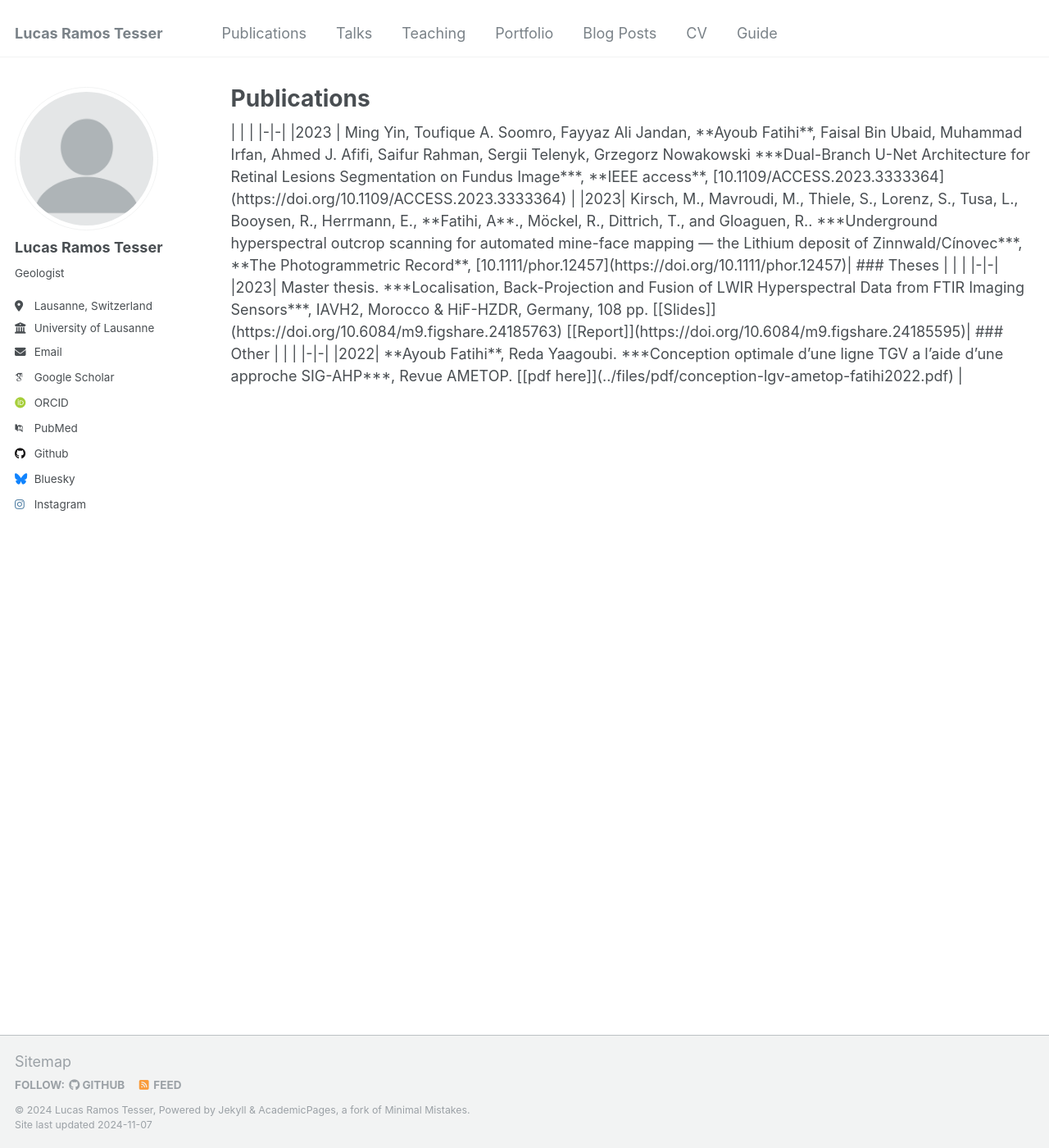
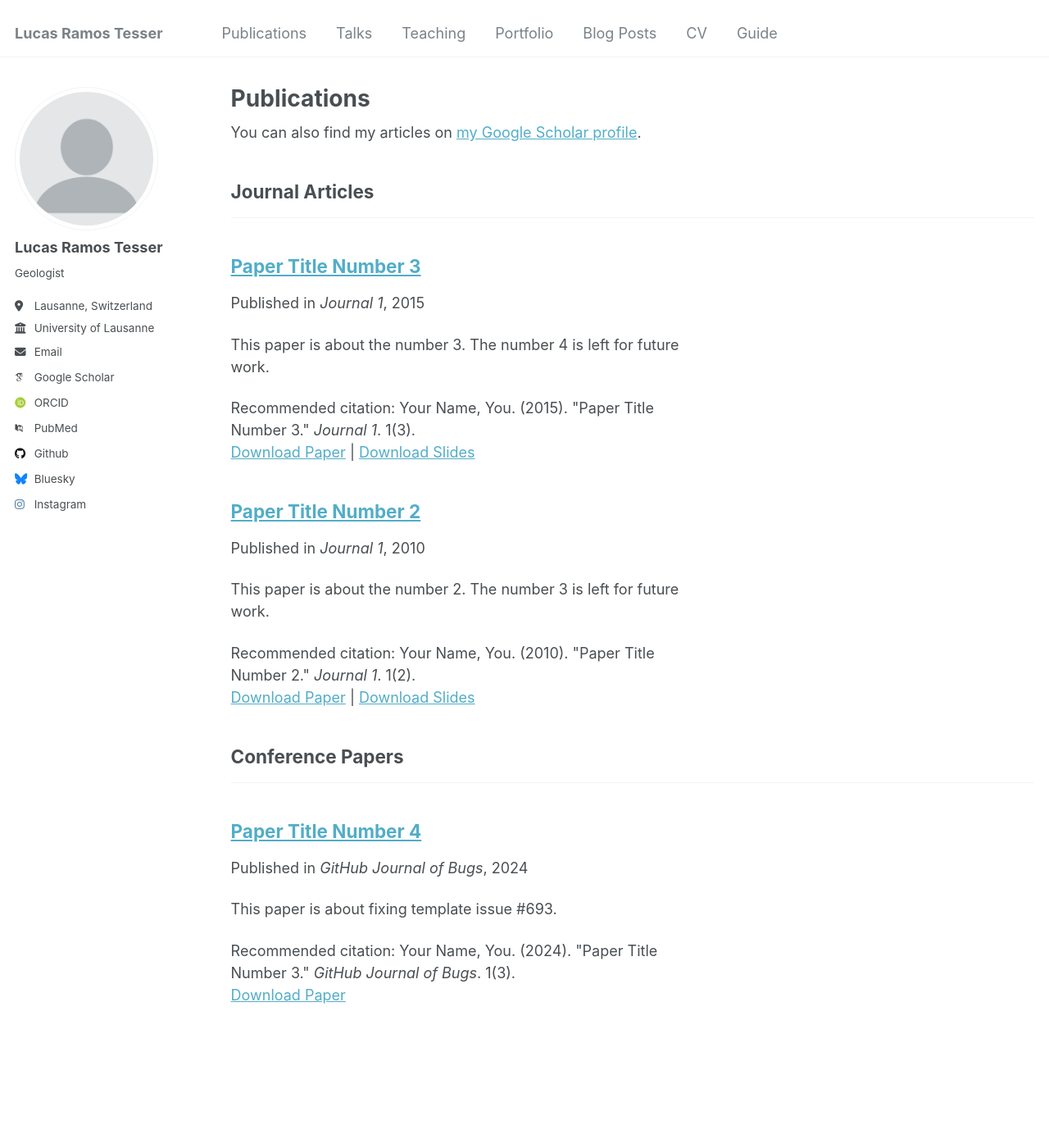
Before and after one commit to ltessergeo/ltesser, a Jekyll site: the page built from _pages/publications.html, in a window 1280 px wide and 1400 px high. Shown: the whole window at 82% size. Built offline with Jekyll 4.4.1, drawn with Linux system fonts in a browser that asks for light colours; some web fonts are replaced.

Commit message:
Update publications.html

```diff
--- a/_pages/publications.html
+++ b/_pages/publications.html
@@ -5,19 +5,29 @@
 author_profile: true
 ---
 
-| | |
-|-|-|
-|2023 | Ming Yin, Toufique A. Soomro, Fayyaz Ali Jandan, **Ayoub Fatihi**, Faisal Bin Ubaid, Muhammad Irfan, Ahmed J. Afifi, Saifur Rahman, Sergii Telenyk, Grzegorz Nowakowski ***Dual-Branch U-Net Architecture for Retinal Lesions Segmentation on Fundus Image***, **IEEE access**, [10.1109/ACCESS.2023.3333364](https://doi.org/10.1109/ACCESS.2023.3333364) |
-|2023| Kirsch, M., Mavroudi, M., Thiele, S., Lorenz, S., Tusa, L., Booysen, R., Herrmann, E., **Fatihi, A**., Möckel, R., Dittrich, T., and Gloaguen, R.. ***Underground hyperspectral outcrop scanning for automated mine-face mapping — the Lithium deposit of Zinnwald/Cínovec***, **The Photogrammetric Record**, [10.1111/phor.12457](https://doi.org/10.1111/phor.12457)|
+{% if site.author.googlescholar %}
+  <div class="wordwrap">You can also find my articles on <a href="{{site.author.googlescholar}}">my Google Scholar profile</a>.</div>
+{% endif %}
 
-### Theses
+{% include base_path %}
 
-| | |
-|-|-|
-|2023| Master thesis. ***Localisation, Back-Projection and Fusion of LWIR Hyperspectral Data from FTIR Imaging Sensors***, IAVH2, Morocco & HiF-HZDR, Germany, 108 pp. [[Slides]](https://doi.org/10.6084/m9.figshare.24185763) [[Report]](https://doi.org/10.6084/m9.figshare.24185595)|
-
-### Other
-
-| | |
-|-|-|
-|2022| **Ayoub Fatihi**, Reda Yaagoubi. ***Conception optimale d’une ligne TGV a l’aide d’une approche SIG-AHP***, Revue AMETOP. [[pdf here]](../files/pdf/conception-lgv-ametop-fatihi2022.pdf) |
+<!-- New style rendering if publication categories are defined -->
+{% if site.publication_category %}
+  {% for category in site.publication_category  %}
+    {% assign title_shown = false %}
+    {% for post in site.publications reversed %}
+      {% if post.category != category[0] %}
+        {% continue %}
+      {% endif %}
+      {% unless title_shown %}
+        <h2>{{ category[1].title }}</h2><hr />
+        {% assign title_shown = true %}
+      {% endunless %}
+      {% include archive-single.html %}
+    {% endfor %}
+  {% endfor %}
+{% else %}
+  {% for post in site.publications reversed %}
+    {% include archive-single.html %}
+  {% endfor %}
+{% endif %}
```
